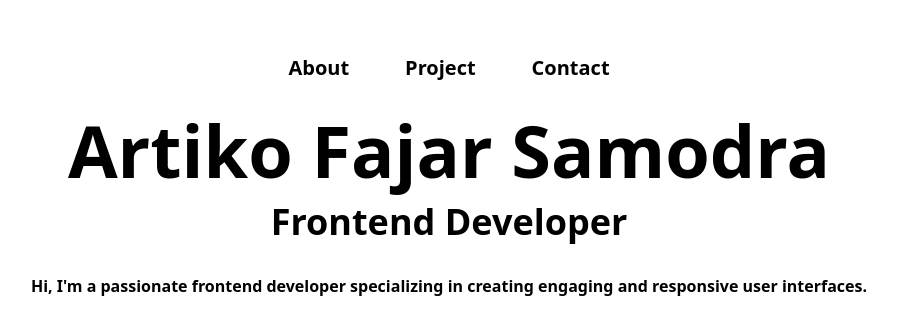
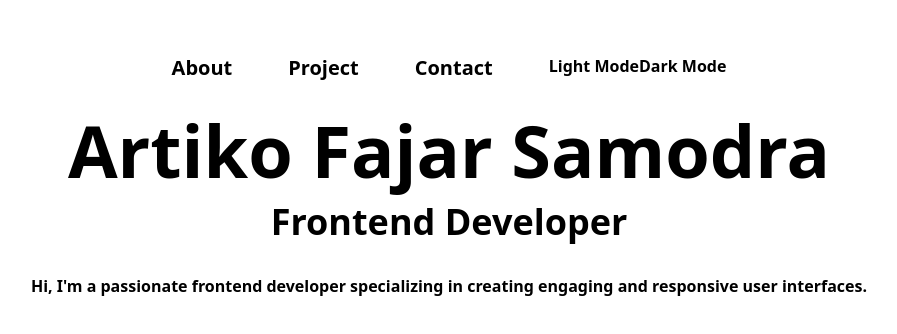
Before and after one commit to artikosamodra/porto-next, a Next.js app: page / in a window 1280 px wide. Shown: the part 224-558 px from the top of the page, without its empty margins (191-1088 px from the left). Built offline with nearby package versions, Linux system fonts and the light colour scheme.

Commit message:
add darkmode menu

```diff
--- a/package.json
+++ b/package.json
@@ -10,7 +10,7 @@
   },
   "dependencies": {
     "next": "14.1.1",
-    "next-theme": "^0.1.5",
+    "next-themes": "^0.2.1",
     "react": "^18",
     "react-dom": "^18"
   },
--- /dev/null
+++ b/src/app/ThemeSwitcher.jsx
@@ -0,0 +1,15 @@
+"use client";
+import { useTheme } from "next-themes";
+
+const ThemeSwitcher = () => {
+  const { theme, setTheme } = useTheme();
+
+  return (
+    <div>
+      <button onClick={() => setTheme("light")}>Light Mode</button>
+      <button onClick={() => setTheme("dark")}>Dark Mode</button>
+    </div>
+  );
+};
+
+export default ThemeSwitcher;
--- a/src/app/component/Utilities/Navbar.jsx
+++ b/src/app/component/Utilities/Navbar.jsx
@@ -1,4 +1,5 @@
 "use client";
+import ThemeSwitcher from "@/app/ThemeSwitcher";
 import NavMenu from "./NavMenu";
 
 const Navbar = () => {
@@ -8,6 +9,7 @@ const Navbar = () => {
         <NavMenu linkUrl="/" linkTitle="About" />
         <NavMenu linkUrl="/" linkTitle="Project" />
         <NavMenu linkUrl="/" linkTitle="Contact" />
+        <ThemeSwitcher />
       </div>
     </section>
   );
--- a/src/app/layout.js
+++ b/src/app/layout.js
@@ -1,4 +1,6 @@
+import ThemeSwitcher from "./ThemeSwitcher";
 import "./globals.css";
+import Providers from "./providers";
 
 export const metadata = {
   title: "Create Next App",
@@ -8,7 +10,11 @@ export const metadata = {
 export default function RootLayout({ children }) {
   return (
     <html lang="en">
-      <body>{children}</body>
+      <body>
+        <Providers>
+          {children}
+        </Providers>
+      </body>
     </html>
   );
 }
--- a/src/app/page.js
+++ b/src/app/page.js
@@ -1,11 +1,12 @@
 import Image from "next/image";
 import Navbar from "./component/Utilities/Navbar";
+import ThemeSwitcher from "./ThemeSwitcher";
 
 export default function Home() {
   return (
     <main>
       <div className="flex flex-col justify-center items-center w-full h-screen font-bold">
-        <Navbar />
+          <Navbar />
         <h1 className="text-7xl pt-8 pb-4">Artiko Fajar Samodra</h1>
         <h2 className="text-4xl pb-8">Frontend Developer</h2>
         <p>
--- /dev/null
+++ b/src/app/providers.jsx
@@ -0,0 +1,8 @@
+"use client";
+import { ThemeProvider } from "next-themes";
+
+const Providers = ({ children }) => {
+  return <ThemeProvider>{children}</ThemeProvider>;
+};
+
+export default Providers;
```
Also changed, not shown: 1 other file (tests, documents, lock files or other folders).
